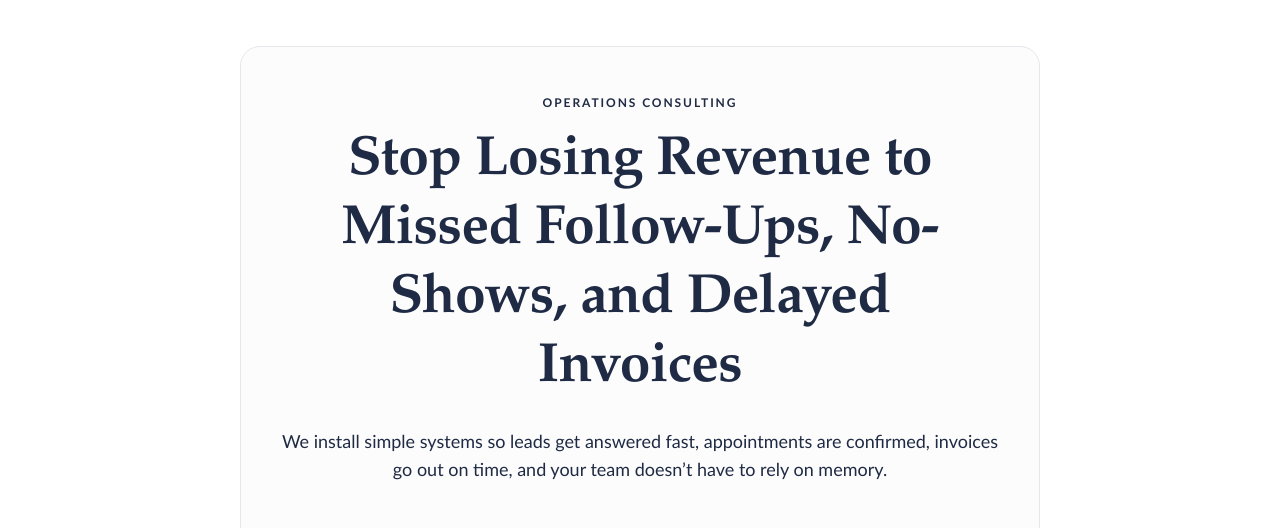
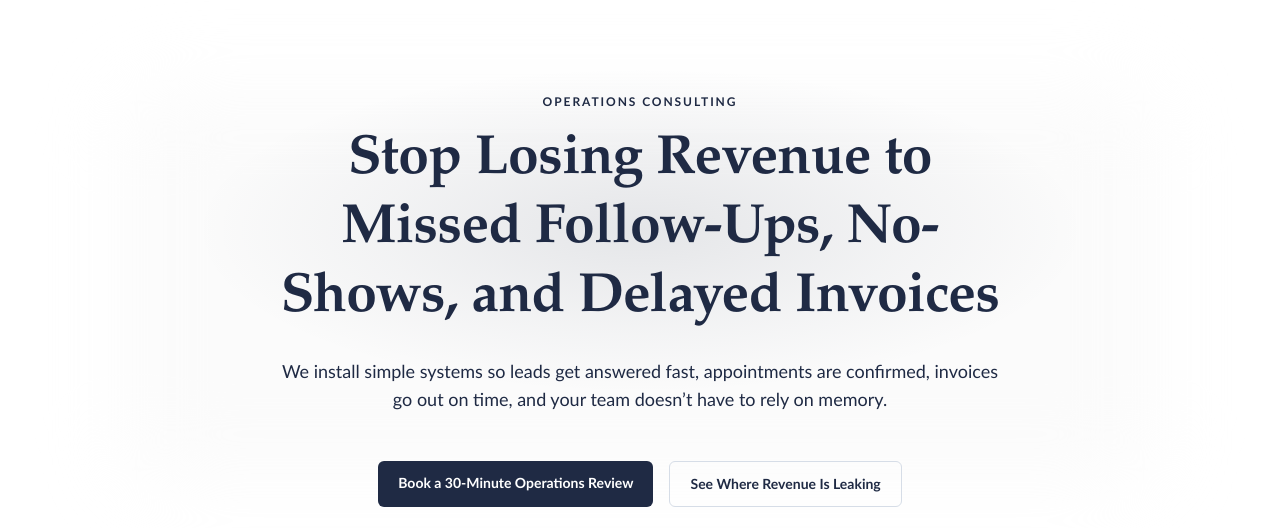
Before and after one commit to blakegrosenthal/operaite-site, a Next.js app: page / in a window 1280 px wide. Shown: the part 167-695 px from the top of the page. Built offline with nearby package versions, Linux system fonts and the light colour scheme; no server answers.

Commit message:
update site

```diff
--- a/app/page.tsx
+++ b/app/page.tsx
@@ -17,8 +17,11 @@ export default function HomePage() {
       <ScrollReveal />
 
       <section className="reveal-up bg-white pt-28 pb-36 sm:pt-36 sm:pb-44">
-        <div className="mx-auto w-full max-w-6xl px-5 sm:px-6 lg:px-8">
-          <div className="mx-auto max-w-[50rem] rounded-[1.25rem] border border-line/70 bg-neutral-50/60 px-6 py-10 text-center sm:px-10 sm:py-12">
+        <div className="relative mx-auto w-full max-w-6xl px-5 sm:px-6 lg:px-8">
+          <div className="pointer-events-none absolute inset-x-8 top-8 -z-10 h-80 rounded-[3rem] bg-neutral-50/70 blur-2xl sm:inset-x-16 sm:top-12 sm:h-96" />
+          <div className="pointer-events-none absolute left-1/2 top-6 -z-10 h-64 w-[76%] -translate-x-1/2 bg-[radial-gradient(ellipse_at_center,rgba(31,42,68,0.1),rgba(31,42,68,0.04)_42%,rgba(31,42,68,0)_72%)] sm:h-80" />
+
+          <div className="relative mx-auto max-w-[50rem] px-6 py-10 text-center sm:px-10 sm:py-12">
             <p className="text-xs font-semibold uppercase tracking-[0.16em] text-accent">
               Operations consulting
             </p>
```
